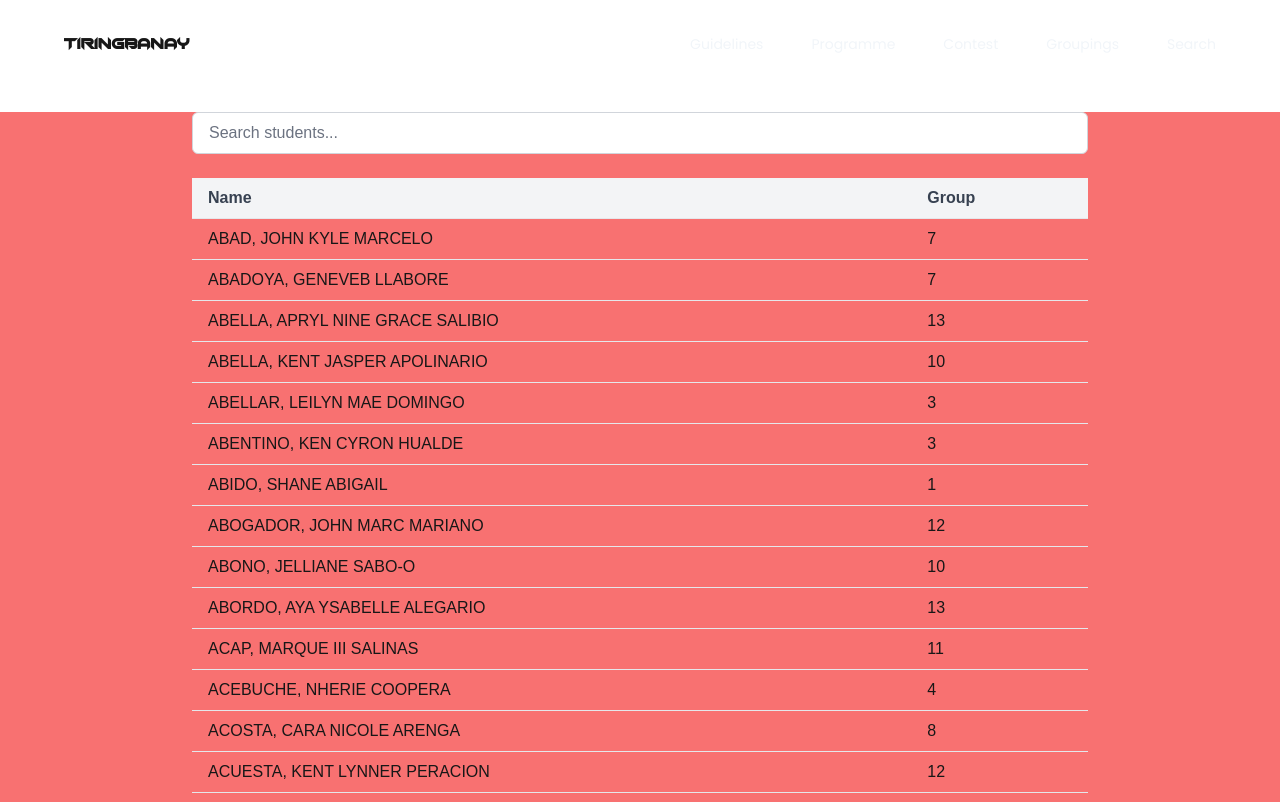
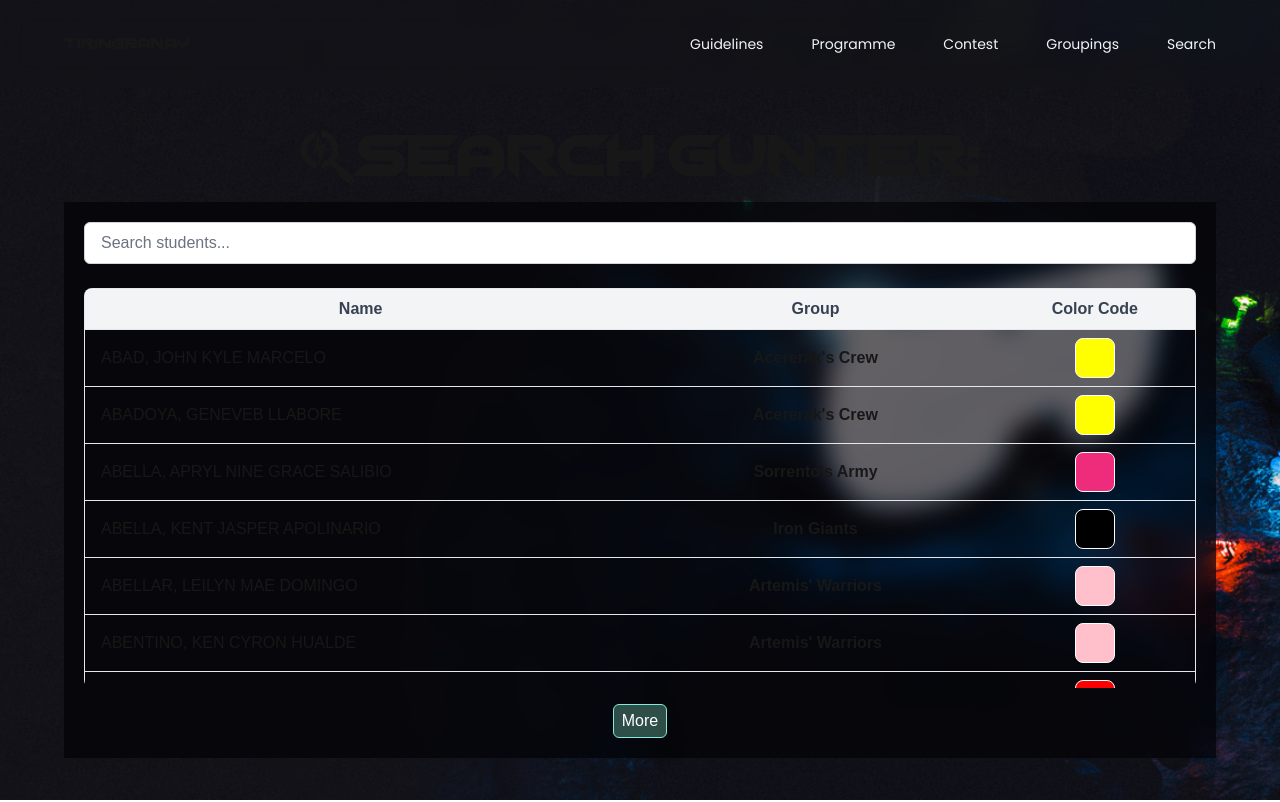
Before and after one commit to WVSU-CIPHER/Website-Directory-CICT-Tiringbanay-2024, a Next.js app: page /student-search in a window 1280 px wide. Shown: the top 802 px of the page. Built offline with nearby package versions, Linux system fonts and the light colour scheme.

Commit message:
feat: done student search page; groups page still ongoing

```diff
--- a/src/app/components/StudentSearch.jsx
+++ b/src/app/components/StudentSearch.jsx
@@ -1,17 +1,42 @@
 'use client'
 
-import { useState, useEffect } from 'react'
+import { useState, useEffect, useMemo } from 'react'
 import Fuse from 'fuse.js'
 import students from "../../data/students"
+import { FaSearchengin } from "react-icons/fa6";
 
 export default function StudentSearchAndTable() {
   const [searchTerm, setSearchTerm] = useState('')
   const [searchResults, setSearchResults] = useState([])
   const [fuse, setFuse] = useState(null)
-  const [displayCount, setDisplayCount] = useState(25)
+  const [displayCount, setDisplayCount] = useState(20)
+
+  const groupNames = [
+    { key: 1, name: "Parzival's Commanders", color: "red" },
+    { key: 2, name: "Anorak's Strategists", color: "#FAFAFA" },
+    { key: 3, name: "Artemis' Warriors", color: "pink" },
+    { key: 4, name: "Aech's Aces", color: "purple" },
+    { key: 5, name: "I-r0k's Raiders", color: "orange" },
+    { key: 6, name: "Shoto's Survivors", color: "green" },
+    { key: 7, name: "Acererak's Crew", color: "yellow" },
+    { key: 8, name: "Zandor's Insurgents", color: "#00008B" },
+    { key: 9, name: "Og’s Enforcers", color: "#C19A6B" },
+    { key: 10, name: " Iron Giants", color: "black" },
+    { key: 11, name: "Daito’s Defenders", color: "gray" },
+    { key: 12, name: "BOT 101 Battalion", color: "#800000" },
+    { key: 13, name: "Sorrento’s Army ", color: "#EF2B7C" },
+
+  ]
+
+  const groupMap = useMemo(() => {
+    return groupNames.reduce((acc, group) => {
+      acc[group.key] = group;
+      return acc;
+    }, {});
+    // eslint-disable-next-line react-hooks/exhaustive-deps
+  }, []);
 
   useEffect(() => {
-    // Initialize Fuse instance
     const fuseInstance = new Fuse(students, {
       keys: ['name'],
       threshold: 0.3
@@ -20,7 +45,6 @@ export default function StudentSearchAndTable() {
   }, [])
 
   useEffect(() => {
-    // Perform search whenever searchTerm changes
     if (fuse && searchTerm) {
       const results = fuse.search(searchTerm)
       setSearchResults(results)
@@ -33,18 +57,25 @@ export default function StudentSearchAndTable() {
     setSearchTerm(e.target.value)
   }
 
-  // Sort students alphabetically by name
-  const sortedStudents = [...students].sort((a, b) => a.name.localeCompare(b.name))
+  const sortedStudents = useMemo(() => {
+    return [...students].sort((a, b) => a.name.localeCompare(b.name));
+  }, []);
 
   return (
-    <div className="w-full max-w-4xl mx-auto">
+    // WHOLE CONTAINER
+    <div className="relative">
+      <h1 className="font-chopsic text-[30px] md:text-[60px] flex items-center justify-center">
+        <FaSearchengin className="hidden md:block" />
+        Search Gunter:
+      </h1>
+      <div className="w-full max-w-6xl mx-auto py-5 px-5 bg-[rgb(1,0,4)]/60 backdrop-blur-md relative">
         <div className="relative mb-6">
           <input
             type="search"
             placeholder="Search students..."
             value={searchTerm}
             onChange={handleInputChange}
-          className="w-full px-4 py-2 text-gray-900 placeholder-gray-500 border border-gray-300 rounded-md focus:outline-none focus:ring-2 focus:ring-blue-500 focus:border-transparent"
+            className="w-full px-4 py-2 text-gray-900 placeholder-gray-500 border border-gray-300 rounded-md focus:outline-none focus:ring-2 focus:ring-[#81ecde] focus:border-transparent"
             aria-label="Search students"
           />
           {searchResults.length > 0 && (
@@ -55,42 +86,62 @@ export default function StudentSearchAndTable() {
                   className="px-4 py-2 hover:bg-gray-100 cursor-pointer text-black"
                   onClick={() => setSearchTerm(result.item.name)}
                 >
-                {result.item.name} (Group: {result.item.groupKey})
+                  {/* SEARCH RESULT */}
+                  {result.item.name} - ({groupMap[result.item.groupKey]?.name || 'Unknown'})
+
                 </li>
               ))}
             </ul>
           )}
-      </div>
+        </div >
 
-      <div className="overflow-x-auto">
-        <table className="w-full text-left border-collapse">
+        {/* NAMES LIST CONTAINER */}
+        <div div className="overflow-x-auto max-h-[500px] md:max-h-[400px] overflow-y-scroll rounded-lg text-[12px] md:text-base" >
+          <table className="w-full text-left border ">
             <thead>
-            <tr>
+              <tr className="text-center">
                 <th className="py-2 px-4 bg-gray-100 font-semibold text-gray-700 border-b">Name</th>
                 <th className="py-2 px-4 bg-gray-100 font-semibold text-gray-700 border-b">Group</th>
+                <th className="py-2 px-4 bg-gray-100 font-semibold text-gray-700 border-b">Color Code</th>
               </tr>
             </thead>
             <tbody>
-            {sortedStudents.slice(0, displayCount).map((student) => (
-              <tr key={student.name} className="hover:bg-gray-50">
+              {sortedStudents.slice(0, displayCount).map((student) => {
+                const group = groupMap[student.groupKey];
+                return (
+                  <tr key={student.name} className="hover:bg-gray-700">
                     <td className="py-2 px-4 border-b">{student.name}</td>
-                <td className="py-2 px-4 border-b">{student.groupKey}</td>
+                    <td className="py-2 px-4 border-b font-bold text-center">
+                      {group?.name || 'Unknown'}
+                    </td>
+                    <td className="py-2 px-4 border-b text-center">
+                      <div
+                        className="w-8 h-8 md:w-10 md:h-10 rounded-lg mx-auto border border-white"
+                        style={{ backgroundColor: group?.color || 'transparent' }}
+                      ></div>
+                    </td>
                   </tr>
-            ))}
+                );
+              })}
             </tbody>
           </table>
-      </div>
+        </div >
 
-      {displayCount < students.length && (
+        {
+          displayCount < students.length && (
             <div className="mt-4 text-center">
               <button
-            onClick={() => setDisplayCount(prevCount => prevCount + 25)}
-            className="px-4 py-2 bg-blue-500 text-white rounded-md hover:bg-blue-600 focus:outline-none focus:ring-2 focus:ring-blue-500 focus:ring-offset-2"
+                onClick={() => setDisplayCount(prevCount => prevCount + 20)}
+                className="px-2 py-1 bg-[#59958480] border border-[#81ecde]
+            text-white rounded-md hover:bg-[#65ab97]
+            focus:outline-none focus:ring-2 focus:ring-[#81ecde] focus:ring-offset-2"
               >
-            More Students
+                More
               </button>
-        </div>
-      )}
             </div>
           )
         }
+      </div >
+    </div>
+  )
+}
--- a/src/app/groupings/[groupID]/page.js
+++ b/src/app/groupings/[groupID]/page.js
@@ -3,9 +3,6 @@ import { FaChevronLeft } from "react-icons/fa";
 import Image from "next/image"
 import bg from '/public/assets/images/background.png'
 import Link from 'next/link'
-import group from "@/data/groups"
-import students from "@/data/students";
-import { logStudentsInGroup } from "@/app/student-search/studentLogger"
 import StudentList from '@/app/components/StudentList'
 
 export default function GroupDetails({ params }) {
--- a/src/app/groupings/page.js
+++ b/src/app/groupings/page.js
@@ -23,7 +23,7 @@ export default function GroupingsPage() {
 
             <main className="h-screen flex flex-col w-screen relative z-10  overflow-y-scroll">
                 {/* Groupings */}
-                <h1 className="mt-32 mb-8 md:mt-32 md:mb-8  text-[40px] md:text-[60px] font-chopsic font-bold text-center">Groupings</h1>
+                <h1 className="mt-32 mb-8 md:mt-32 md:mb-8  text-[30px] md:text-[60px] font-chopsic font-bold text-center">Groupings</h1>
 
                 <section className="
 
--- a/src/app/student-search/page.js
+++ b/src/app/student-search/page.js
@@ -1,5 +1,6 @@
-import Search from "../components/StudentSearch"
-
+import StudentSearch from "../components/StudentSearch"
+import bg from "/public/assets/images/background.png"
+import Image from "next/image"
 
 export default function StudentsSearchPage() {
 
@@ -7,15 +8,22 @@ export default function StudentsSearchPage() {
 
     return (
 
-        <>
+        <div className="h-auto">
+            <Image
+                src={bg}
+                alt="Background"
+                layout="fill"
+                objectFit="cover"
+                quality={100}
+            />
 
 
             {/*  */}
-            <section className="bg-red-400 md:mt-28">
+            <section className="mt-28 ">
 
-                <Search />
+                <StudentSearch />
             </section>
-        </>
+        </div>
     )
 
 }
--- a/src/app/student-search/studentLogger.js
+++ /dev/null
@@ -1,48 +0,0 @@
-import groups from "@/data/groups";
-import students from "@/data/students";
-
-
-/**
- * Logs the names of students in a specific group
- * @param {number} groupKey - The key of the group to log
- */
-export function logStudentsInGroup(groupKey) {
-    // Find the group with the matching key
-    const group = groups.find(g => g.key === groupKey)
-
-    if (!group) {
-        console.error(`Group with key ${groupKey} does not exist.`)
-        return
-    }
-
-    console.log(`Logging students in group: ${group.name}`)
-
-    // Use slice to get the students for this group, then forEach to log their names
-    students.slice(group.startIndex, group.endIndex).forEach((student) => {
-        console.log(student.name)
-    })
-}
-
-/**
- * Logs the names of students in all groups
- */
-export function logAllStudents() {
-    groups.forEach((group) => {
-        console.log(`\nGroup ${group.key}: ${group.name}`)
-        students.slice(group.startIndex, group.endIndex).forEach((student) => {
-            console.log(`- ${student.name}`)
-        })
-    })
-}
-
-/**
- * Gets the group for a given student
- * @param {Object} student - The student object
- * @returns {Object|null} The group object or null if not found
- */
-export function getStudentGroup(student) {
-    const studentIndex = students.indexOf(student)
-    return groups.find(group =>
-        studentIndex >= group.startIndex && studentIndex < group.endIndex
-    ) || null
-}
```
Lines whose indentation alone changed are shown as unchanged.
